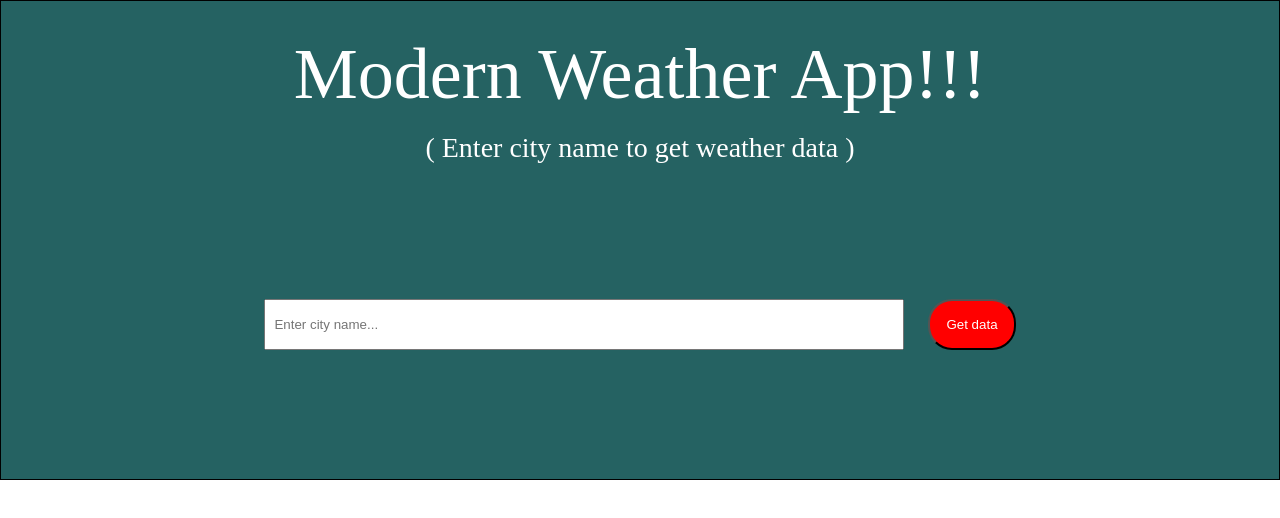
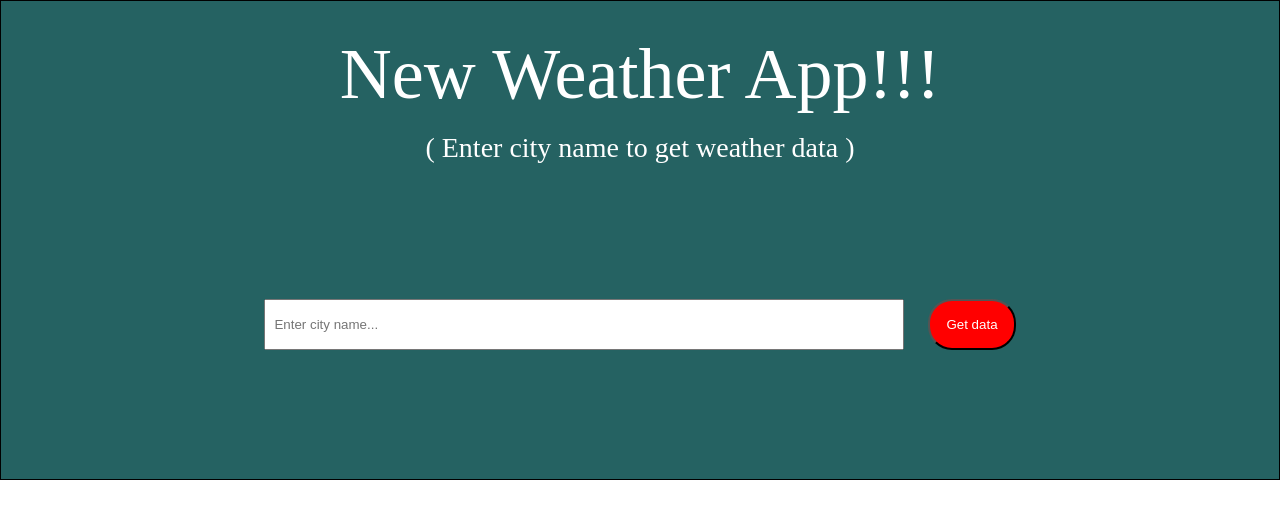
Before and after one commit to CoderAbhiPandey/WeatherApp, a plain HTML site: page index.html in a window 1280 px wide. Drawn offline with Linux system fonts and the light colour scheme.

Commit message:
update: updated the heading of the app

```diff
--- a/index.html
+++ b/index.html
@@ -10,7 +10,7 @@
 
     <div class="box1" style="height: 60vmin; border:1px solid black; background-color: rgb(37, 98, 98); color:white">
        <p style="text-align: center; margin-top: 4vmin;font-size: 9vmin;">
-           Modern Weather App!!!
+           New Weather App!!!
        </p>
        <p style="text-align: center; margin-top: 2vmin;font-size: 3.5vmin;">( Enter city name to get weather data )</p>
        <div class="box" style="display: flex; justify-content: center;align-items: center;height: 40vmin;">
```
